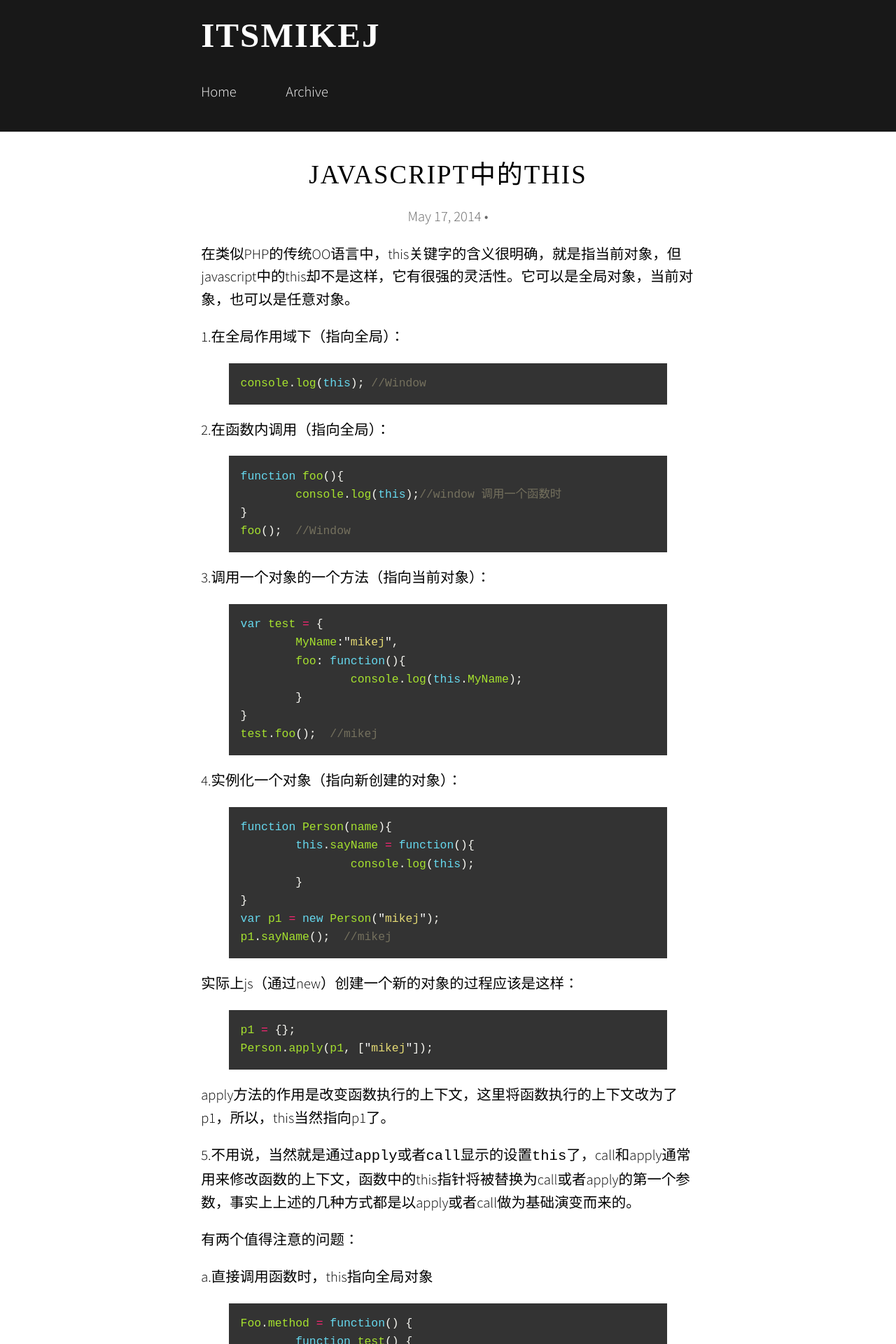
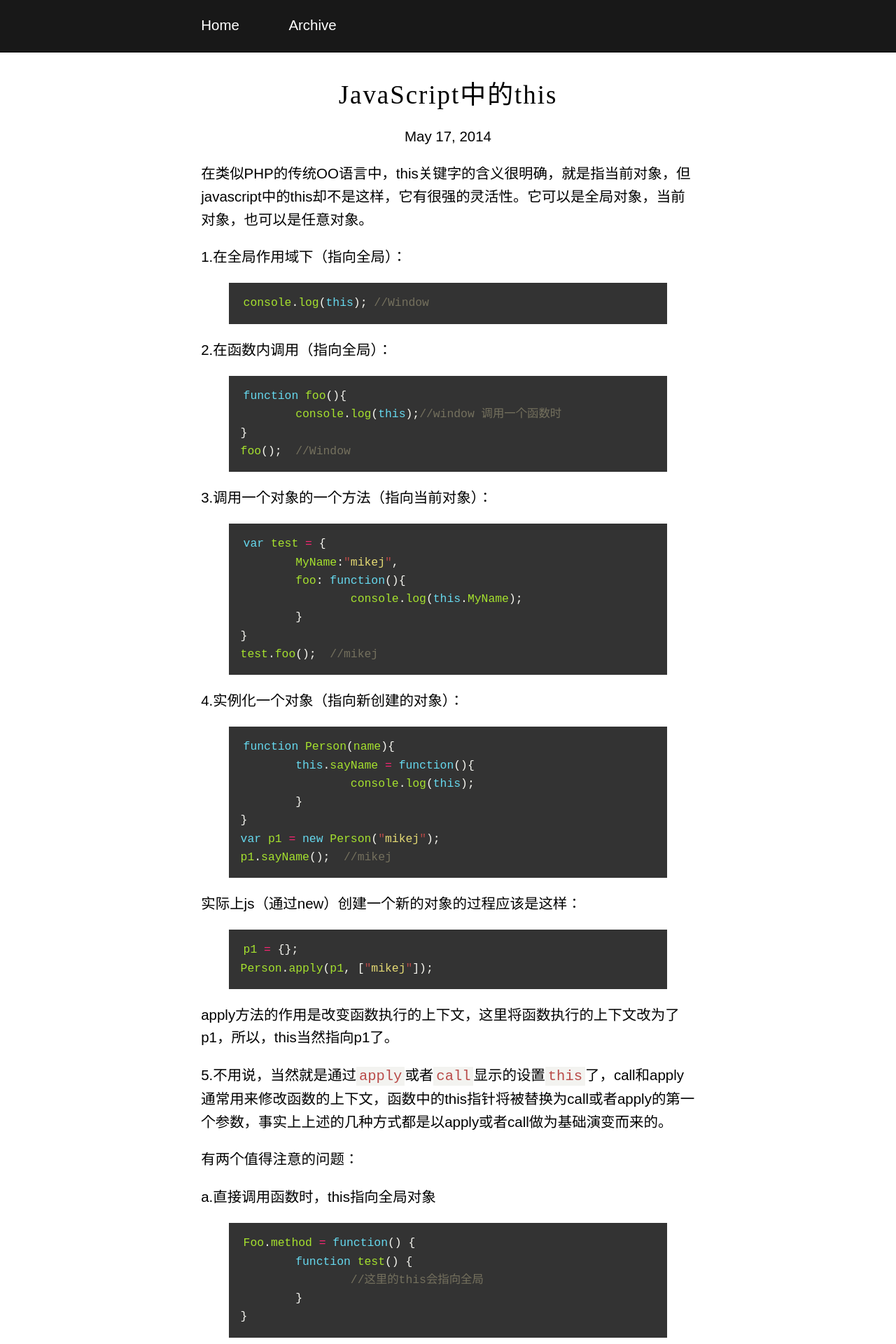
Before and after one commit to yanglgtm/itsmikej.github.io, a Jekyll site: the page built from index.html, in a window 1280 px wide. Shown: the top 1920 px of the page at 70% size. Built offline with Jekyll 4.4.1, drawn with Linux system fonts in a browser that asks for light colours; nearby versions of some CDN libraries; some web fonts are replaced; the list of posts is cut into pages by our own code; some of the changed text lies outside the part shown.

Commit message:
自定义样式

```diff
--- a/_config.yml
+++ b/_config.yml
@@ -1,10 +1,10 @@
-title: "Itsmikej"
+title: "Sunrise"
 author: "Itsmikej"
-#description: "Really cool blog about ... something"
+description: "My knowledge base, Record something of value."
 #subheading: "Really cool blog about ... something"
 more: "read more"
 url: "http://mikej.me"
-baseurl: "" # comment out if in root directory
+baseurl: ""
 
 paginate: 5
 paginate_path: "page:num"
--- a/_layouts/blank.html
+++ b/_layouts/blank.html
@@ -6,18 +6,14 @@
     {% if page.author %}<meta name="author" content="{{ page.author }}">{% endif %}
     <meta name="description" content="{% if page.description %}{{ page.description }}{% else %}{{ site.description }}{% endif %}">
     <title>{% if page.title %} {{ page.title }} › {% endif %}{{ site.title }}</title>
-    <link rel="canonical" href="{{ page.url | prepend: site.baseurl | prepend: site.url}}">
     <link href="{{ "/main.css" | prepend: site.baseurl }}" rel="stylesheet" type="text/css">
-    <link href='//fonts.googleapis.com/css?family=Source+Sans+Pro:200,300,400,600,700,200italic,300italic,400italic,600italic,700italic' rel='stylesheet' type='text/css'>
-    <link href='//fonts.googleapis.com/css?family=Gentium+Basic:400,700,400italic,700italic' rel='stylesheet' type='text/css'>
-    <link href='//maxcdn.bootstrapcdn.com/font-awesome/4.2.0/css/font-awesome.min.css' rel='stylesheet' type='text/css'>
     <link rel="alternate" type="application/rss+xml" title="{{ site.title }} &raquo; Feed" href="{{ "/feed.xml" | prepend: site.baseurl }}">
     {% if site.comments.disqus and page.comments %}<script src="//{{ site.comments.disqus }}.disqus.com/embed.js" async></script>{% endif %}
     {% if site.comments.isso and page.comments %}<script data-isso="http://{{ site.comments.isso }}" src="//{{ site.comments.isso }}/js/embed.min.js"></script>{% endif %}
   </head>
   <body>
     <header>
-      {% unless site.style.headline %}<h1><a href="{{ site.baseurl }}/">{{ site.title }}</a></h1>{% endunless %}
+      <!--{% unless site.style.headline %}<h1><a href="{{ site.baseurl }}/">{{ site.title }}</a></h1>{% endunless %}-->
       <nav>
         <ul>
           <li><a href="{{ site.baseurl }}/">Home</a></li>{% for node in site.pages %}{% if node.title %}<li><a href="{{ node.url | prepend: site.baseurl }}"{% if page.url == node.url %} id="selected"{% endif %}>{{ node.title }}</a></li>{% endif %}{% endfor %}
--- a/_layouts/default.html
+++ b/_layouts/default.html
@@ -4,7 +4,7 @@ layout: blank
     <article>
       <header>
         <h2><a href="{{ page.url | prepend: site.baseur }}">{{ page.title }}</a></h2>
-        <p>{% if page.author %}{{ page.author }} • {% endif %}{% if page.date %}<time datetime="{{ page.date | date_to_xmlschema }}">{{ page.date | date: "%b %-d, %Y" }}</time>{% endif %}{% if page.categories %} • {{ page.categories | array_to_sentence_string }}{% endif %}</p>
+        <p>{% if page.date %}<time datetime="{{ page.date | date_to_xmlschema }}">{{ page.date | date: "%b %-d, %Y" }}</time>{% endif %}</p>
       </header>
       <div>
 {{ content }}
--- a/index.html
+++ b/index.html
@@ -5,7 +5,7 @@ layout: blank
     <article>
       <header>
         <h2><a href="{{ page.url | prepend: site.baseurl }}">{{ page.title }}</a></h2>
-        <p>{% if page.author %}{{ page.author }} • {% endif %}{% if page.date %}<time datetime="{{ page.date | date_to_xmlschema }}">{{ page.date | date: "%b %-d, %Y" }}</time>{% endif %}{% if page.categories %} • {{ page.categories | array_to_sentence_string }}{% endif %}</p>
+        <p>{% if page.date %}<time datetime="{{ page.date | date_to_xmlschema }}">{{ page.date | date: "%b %-d, %Y" }}</time>{% endif %}</p>
       </header>
       <div>
 {{ page.excerpt }}
@@ -16,49 +16,19 @@ layout: blank
     </article>
     {% endfor %}
 
-<div id="post-pagination" class="pagination">
-    {% if paginator.previous_page %}
-    <p class="previous">
-        {% if paginator.previous_page == 1 %}
-        <a href="/">Previous</a>
-        {% else %}
-        <a href="{{ paginator.previous_page_path }}">Previous</a>
-        {% endif %}
-    </p>
-    {% else %}
-    <p class="previous disabled">
-        <span>Previous</span>
-    </p>
-    {% endif %}
-
-    <ul class="pages">
-        <li class="page">
-            {% if paginator.page == 1 %}
-            <span class="current-page">1</span>
+    <ul class="pager">
+        {% if paginator.previous_page %}
+        <li class="previous">
+            {% if paginator.previous_page == 1 %}
+            <a href="/">« Previous</a>
             {% else %}
-            <a href="/">1</a>
+            <a href="{{ paginator.previous_page_path }}">« Previous</a>
             {% endif %}
         </li>
-
-        {% for count in (2..paginator.total_pages) %}
-        <li class="page">
-            {% if count == paginator.page %}
-            <span class="current-page">{{ count }}</span>
-            {% else %}
-            <a href="/page{{ count }}">{{ count }}</a>
-            {% endif %}
+        {% endif %}
+        {% if paginator.next_page %}
+        <li class="next">
+            <a href="{{ paginator.next_page_path }}">Next »</a>
         </li>
-        {% endfor %}
+        {% endif %}
     </ul>
-
-    {% if paginator.next_page %}
-    <p class="next">
-        <a href="{{ paginator.next_page_path }}">Next</a>
-    </p>
-    {% else %}
-    <p class="next disabled">
-        <span>Next</span>
-    </p>
-    {% endif %}
-
-</div>
--- a/main.sass
+++ b/main.sass
@@ -22,14 +22,19 @@ body
 
 {% if site.style.serif-heading %}
 
+body
+    font-family: "Hiragino Sans GB","STHeiti","Microsoft YaHei","WenQuanYi Micro Hei",SimSun,sans-serif
+
 body > header h1
     font-weight: bold
+
+body > header > nav > ul
+    margin: 0px
+
 
 h1, h2, h3, h4, h5, h6
     font-family: "Gentium Basic", serif
     letter-spacing: 2px
-    header &
-        text-transform: uppercase
 
 {% endif %}
 
@@ -49,7 +54,23 @@ nav ul
 article:nth-of-type(even)
     +article_background($even, $anchor)
 
-article:nth-of-type(odd)
-    +article_background($odd, $anchor)
+
+.pager
+    padding-bottom: 2em
+
+.pager li
+    list-style-type: none
+
+.pager .previous
+    float: left
+
+.pager .next
+    float: right
+
+code
+    padding: 2px 4px
+    color: #B94A48
+p > code
+    background: #F3F3F0
 
 @import vendor
```
